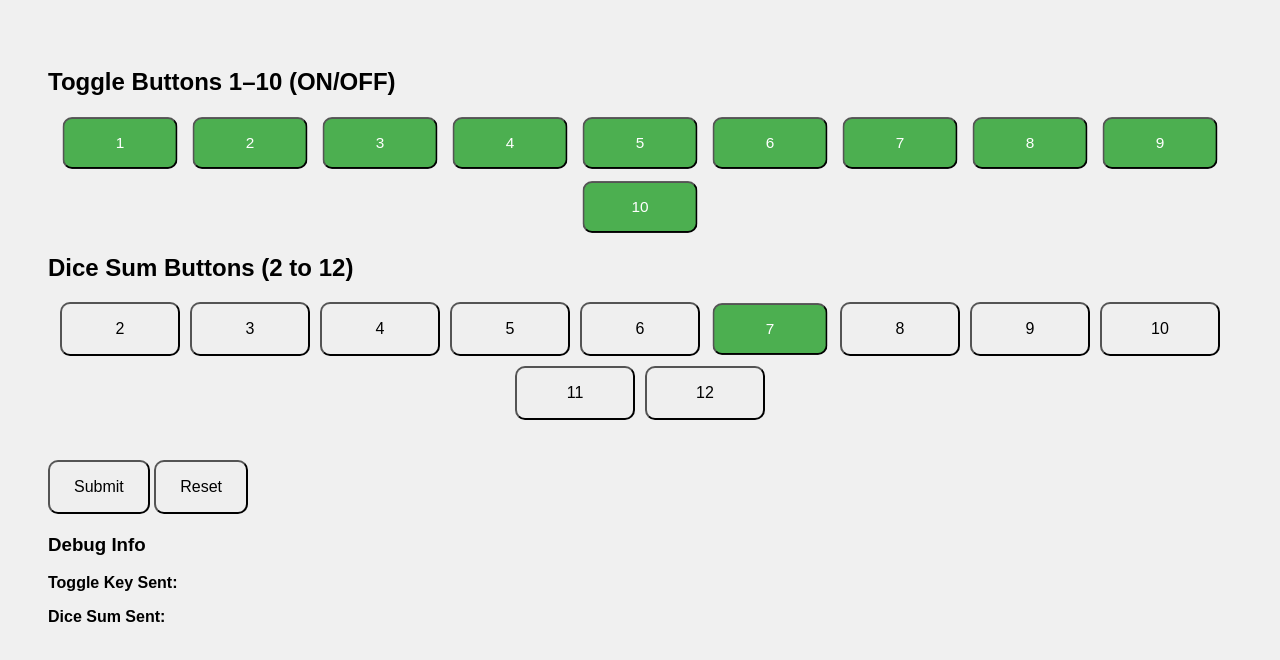
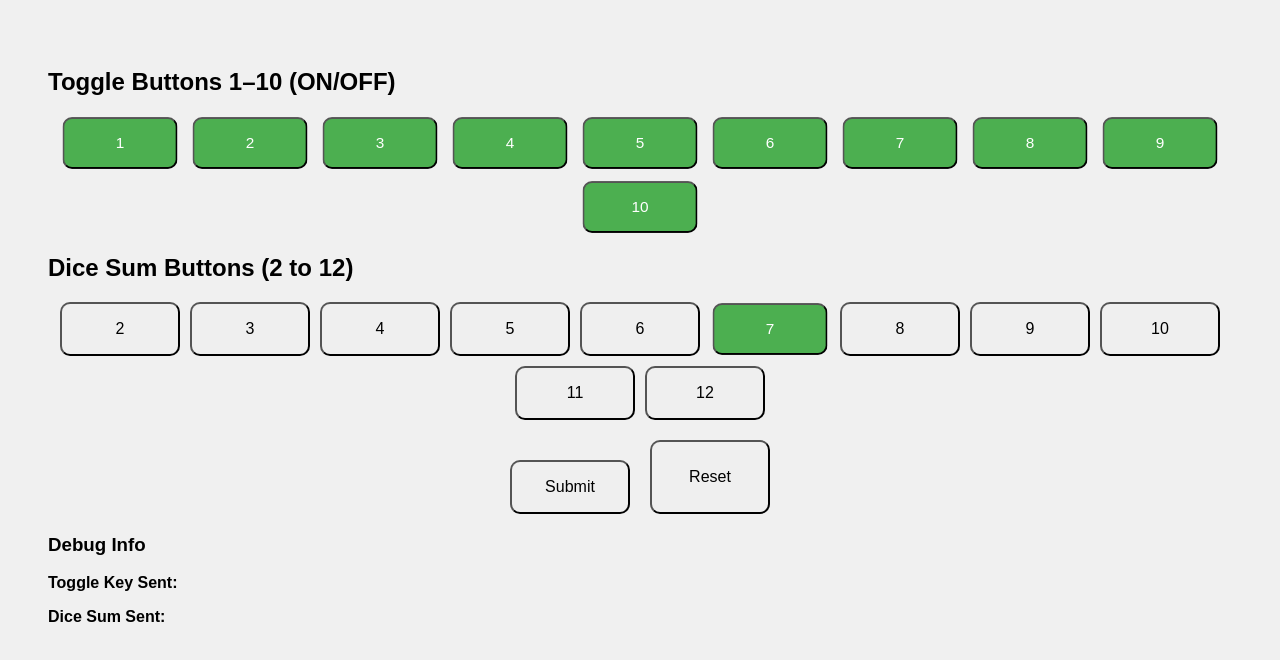
Before and after one commit to RbumgarnerODU/box-closer, a plain HTML site: page index.html in a window 1280 px wide. Drawn offline with Linux system fonts and the light colour scheme.

Commit message:
Update index.html

```diff
--- a/index.html
+++ b/index.html
@@ -33,6 +33,13 @@
       transform: scale(0.96);
       transition: transform 0.05s ease;
     }
+    .button-actions {
+      display: flex;
+      justify-content: center;
+      gap: 20px;
+      margin-top: 20px;
+      flex-wrap: wrap;
+    }
     #submit-btn {
       margin-top: 20px;
     }
@@ -51,8 +58,10 @@
   <h2>Dice Sum Buttons (2 to 12)</h2>
   <div class="button-row" id="dice-sum-buttons"></div>
 
-  <button id="submit-btn">Submit</button>
-  <button id="reset-btn">Reset</button>
+  <div class="button-actions">
+    <button id="submit-btn">Submit</button>
+    <button id="reset-btn">Reset</button>
+  </div>
 
   <div id="result"></div>
     <div id="debug">
```
